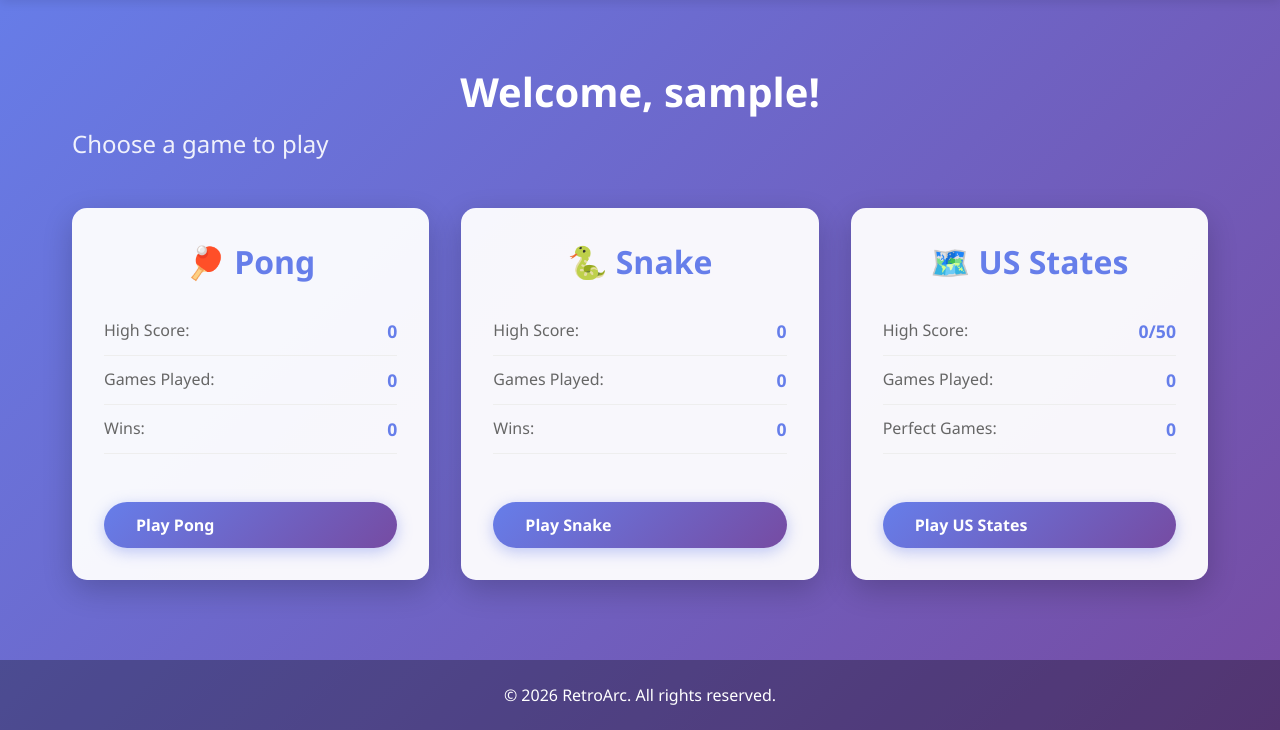
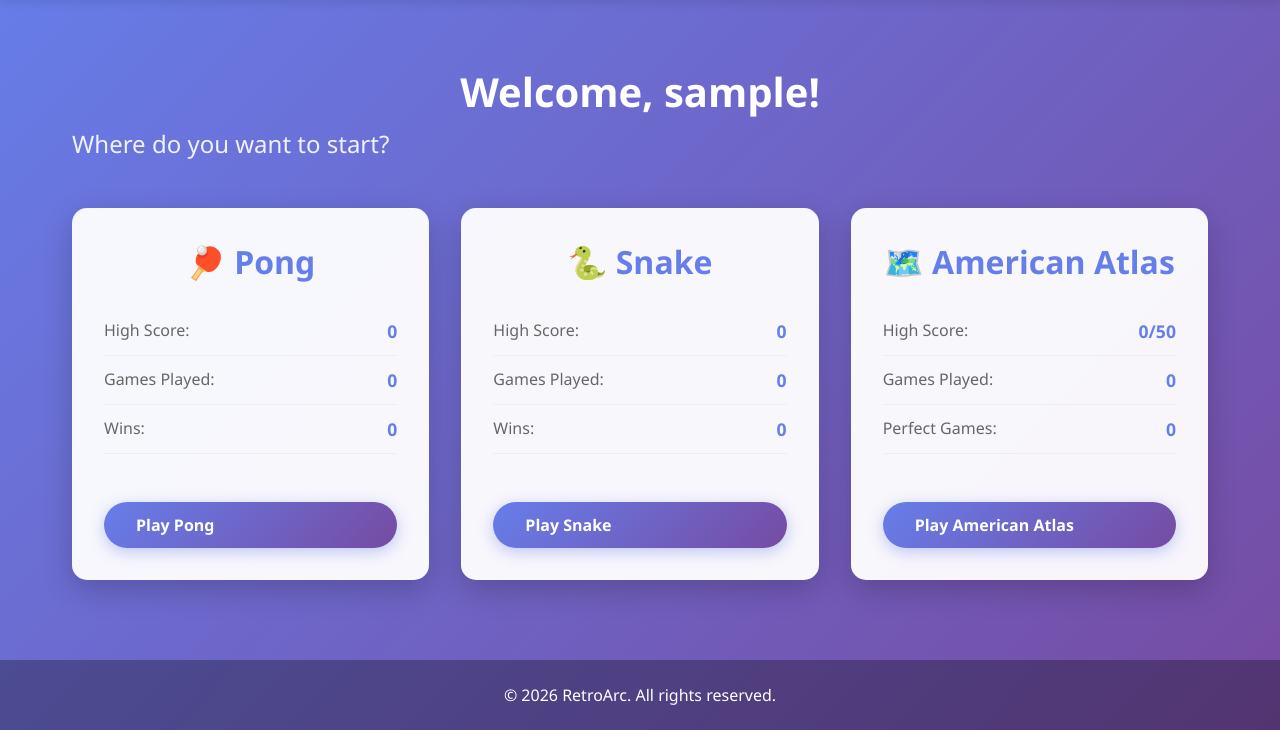
Before and after one commit to bhakthikanabar-tech/RetroArc, a Flask app: page /dashboard in a window 1280 px wide. Shown: the part 70-800 px from the top of the page. Run offline with Flask 3, Linux system fonts and the light colour scheme; the visitor is signed in with stand-in values (Sample User, id 1); tables that the repository leaves empty hold one stand-in row (values such as "Sample post").

Commit message:
Rename game 'US States' to 'American Atlas'

```diff
--- a/game_portal/templates/dashboard.html
+++ b/game_portal/templates/dashboard.html
@@ -5,7 +5,7 @@
 {% block content %}
 <div class="dashboard">
     <h1>Welcome, {{ username }}!</h1>
-    <p class="subtitle">Choose a game to play</p>
+    <p class="subtitle">Where do you want to start?</p>
 
     <div class="games-grid">
         <div class="game-box">
@@ -56,7 +56,7 @@
 
         <div class="game-box">
             <div class="game-header">
-                <h2>🗺️ US States</h2>
+                <h2>🗺️ American Atlas</h2>
             </div>
             <div class="game-stats">
                 {% if stats.get('states') %}
@@ -74,7 +74,7 @@
                 </div>
                 {% endif %}
             </div>
-            <a href="{{ url_for('play_game', game_name='states') }}" class="btn btn-primary">Play US States</a>
+            <a href="{{ url_for('play_game', game_name='states') }}" class="btn btn-primary">Play American Atlas</a>
         </div>
     </div>
 </div>
```
